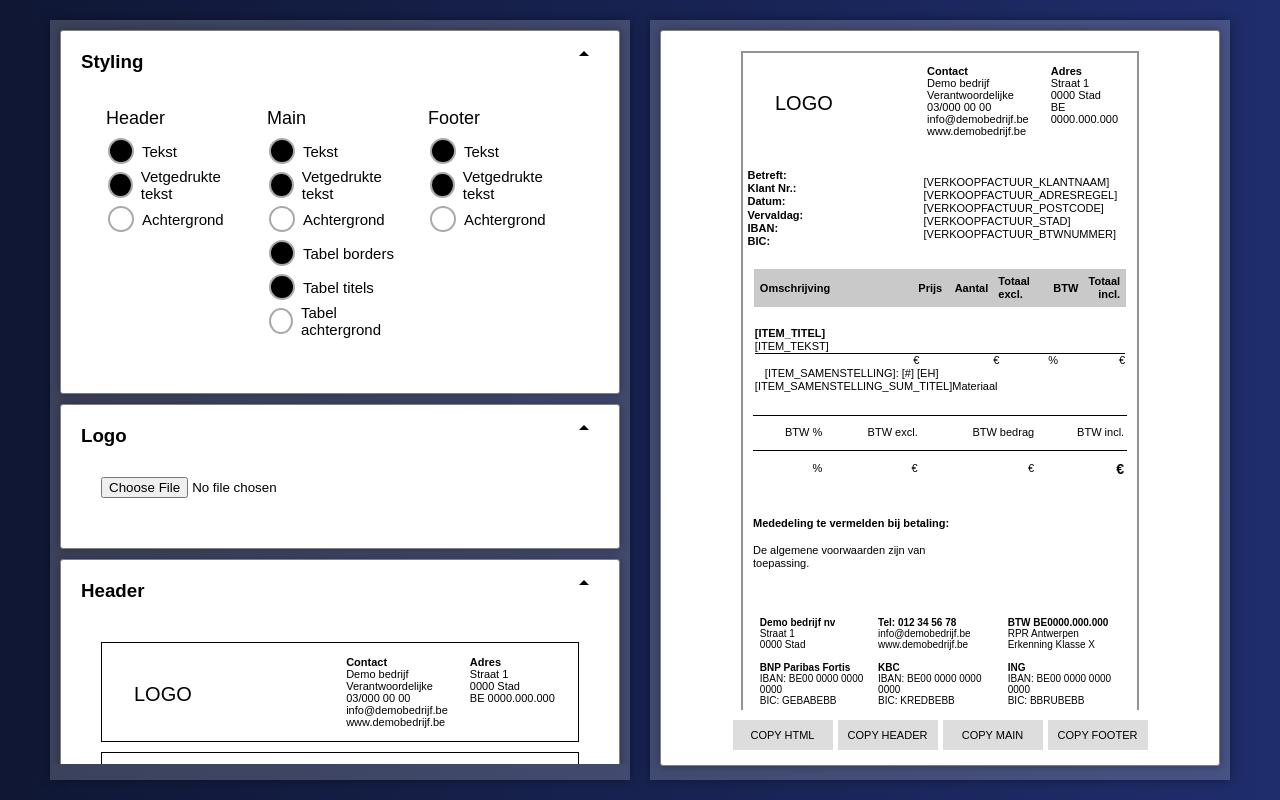
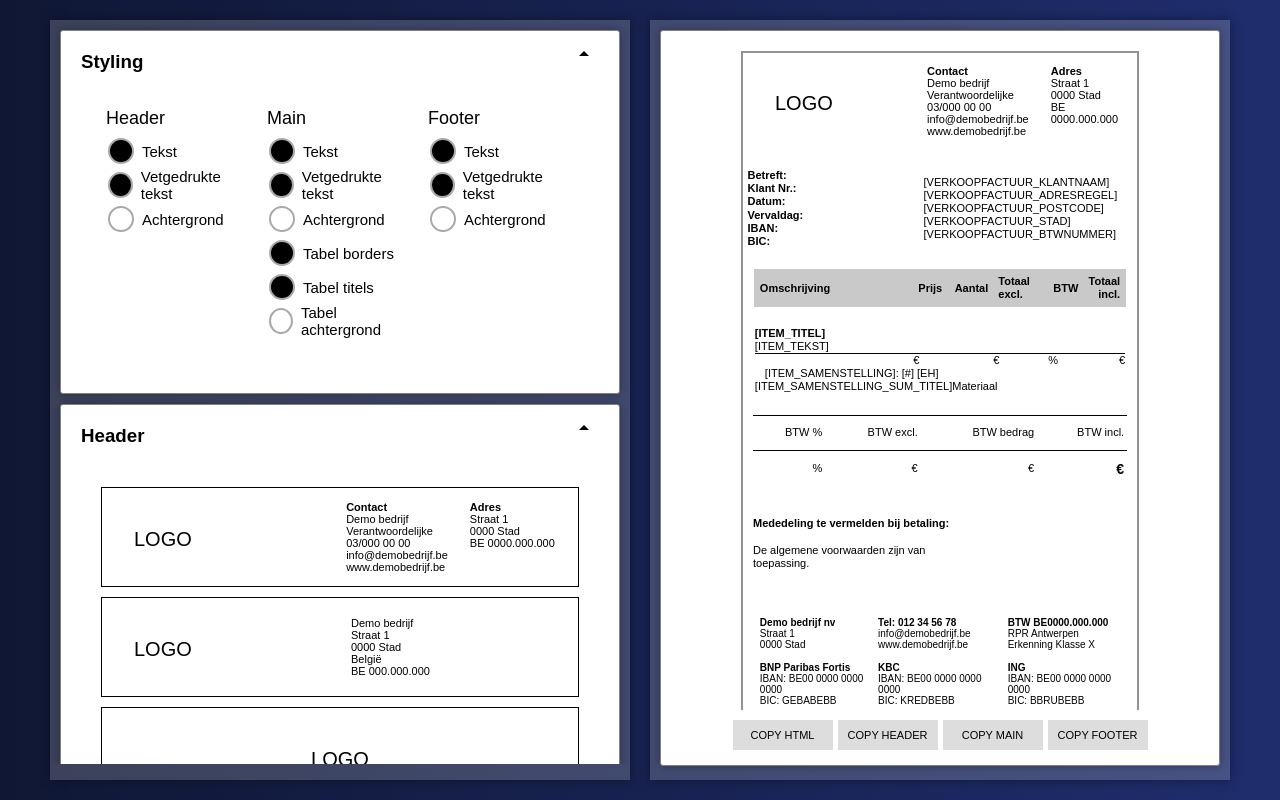
Before and after one commit to Karen03y/iamd-stage-wizard, an Angular app: page / in a window 1280 px wide. Built offline with nearby package versions, Linux system fonts and the light colour scheme.

Commit message:
comment out logo upload

```diff
--- a/src/app/app.component.html
+++ b/src/app/app.component.html
@@ -18,7 +18,7 @@
               <app-styling></app-styling>
             </ng-container>
 
-            <ng-container class="logo" *ngSwitchCase="'logo'">
+            <!--   <ng-container class="logo" *ngSwitchCase="'logo'">
               <input type="file" (change)="handleLogoUpload($event)" />
               <img
                 *ngIf="logoUrl"
@@ -27,6 +27,7 @@
                 style="width: 100px"
               />
             </ng-container>
+            -->
 
             <ng-container *ngSwitchCase="'header'">
               <app-header (headerChange)="onHeaderChange($event)"></app-header>
--- a/src/app/app.component.ts
+++ b/src/app/app.component.ts
@@ -22,7 +22,7 @@ export class AppComponent {
 
   options: Option[] = [
     { title: "Styling", content: { type: "styling" }, showContent: true },
-    { title: "Logo", content: {type:"logo"}, showContent:true},
+  //  { title: "Logo", content: {type:"logo"}, showContent:true},
     { title: "Header", content: { type: "header" }, showContent: true },
     { title: "Main", content: { type: "main" }, showContent: true},
     { title: "Footer", content: { type: "footer" }, showContent: true },
@@ -76,6 +76,7 @@ export class AppComponent {
       reader.readAsDataURL(file);
     }
   }
+
 
   /* HEADER */
   onHeaderChange(header: Header) {
```
Also changed, not shown: 1 other file (tests, documents, lock files or other folders).
